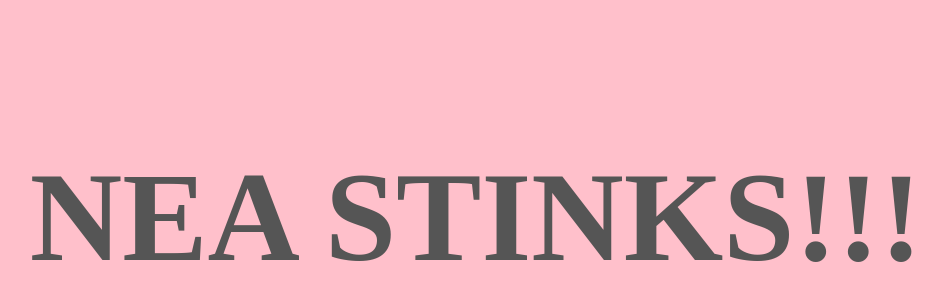
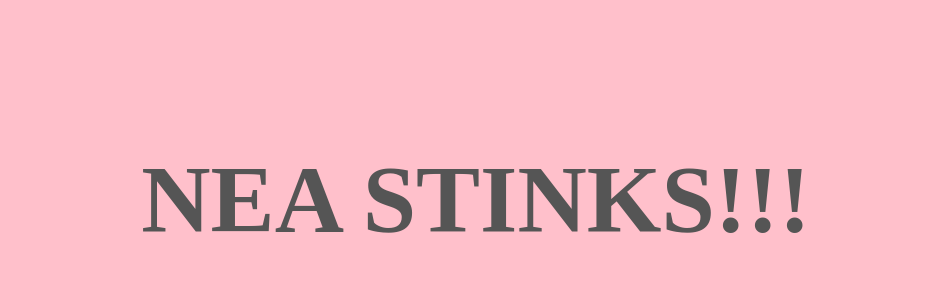
Before and after one commit to avfreq/landing-page-2023, a plain HTML site: page index.html in a window 1280 px wide. Shown: the part 16-316 px from the top of the page, without its empty margins (164-1107 px from the left). Drawn offline with Linux system fonts and the light colour scheme.

Commit message:
Update style.css
minor css changes

```diff
--- a/style.css
+++ b/style.css
@@ -13,7 +13,7 @@ body {
     display: flex;
     margin: 0 auto;
     justify-content: center;
-    max-width: 75%;
+    max-width: 100%;
     background-color: pink;
 
 }
@@ -23,5 +23,5 @@ body {
     font-weight: 700;
     text-transform: uppercase;
     margin-top: 10rem;
-    font-size: 8rem;
+    font-size: 6rem;
 }
```
